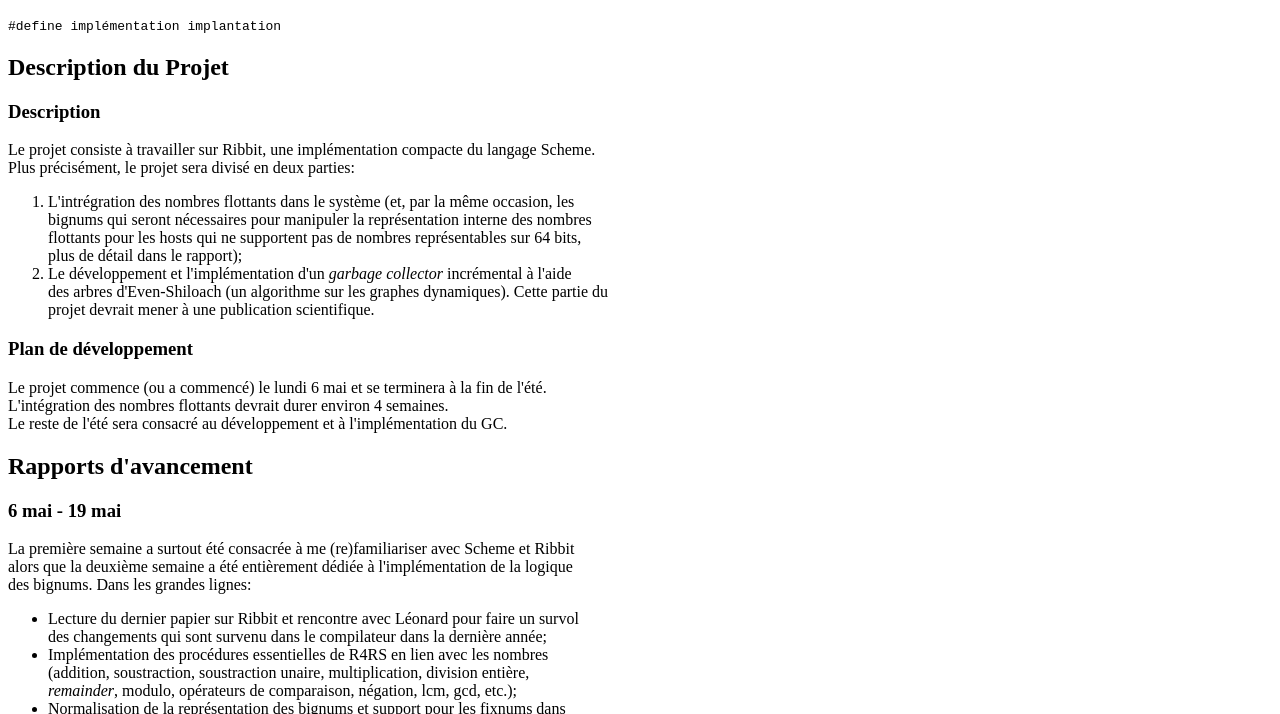
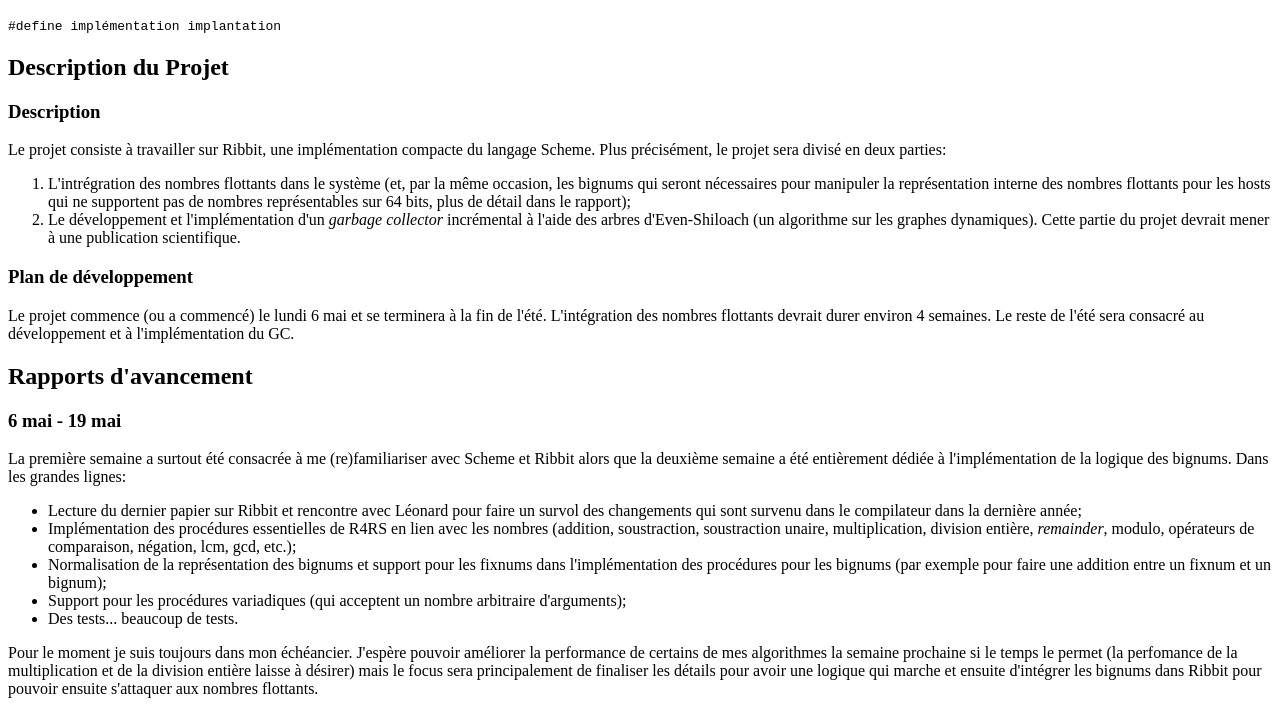
Before and after one commit to l4haie/l4haie.github.io, a plain HTML site: page index.html in a window 1280 px wide. Shown: the part 61-775 px from the top of the page. Drawn offline with Linux system fonts and the light colour scheme.

Commit message:
refactoring

```diff
--- a/index.html
+++ b/index.html
@@ -17,18 +17,18 @@
 
     <h3>Description</h3>
     <p>
-      Le projet consiste à travailler sur Ribbit, une implémentation compacte du langage Scheme. <br>
+      Le projet consiste à travailler sur Ribbit, une implémentation compacte du langage Scheme.
       Plus précisément, le projet sera divisé en deux parties:
       <ol>
         <li>
-          L'intrégration des nombres flottants dans le système (et, par la même occasion, les <br>
-          bignums qui seront nécessaires pour manipuler la représentation interne des nombres <br>
-          flottants pour les hosts qui ne supportent pas de nombres représentables sur 64 bits, <br>
+          L'intrégration des nombres flottants dans le système (et, par la même occasion, les
+          bignums qui seront nécessaires pour manipuler la représentation interne des nombres
+          flottants pour les hosts qui ne supportent pas de nombres représentables sur 64 bits,
           plus de détail dans le rapport);
         </li>
         <li>
-          Le développement et l'implémentation d'un <i>garbage collector</i> incrémental à l'aide <br>
-          des arbres d'Even-Shiloach (un algorithme sur les graphes dynamiques). Cette partie du <br>
+          Le développement et l'implémentation d'un <i>garbage collector</i> incrémental à l'aide
+          des arbres d'Even-Shiloach (un algorithme sur les graphes dynamiques). Cette partie du
           projet devrait mener à une publication scientifique.
         </li>
       </ol>
@@ -36,8 +36,8 @@
 
     <h3>Plan de développement</h3>
     <p>
-      Le projet commence (ou a commencé) le lundi 6 mai et se terminera à la fin de l'été. <br>
-      L'intégration des nombres flottants devrait durer environ 4 semaines. <br>
+      Le projet commence (ou a commencé) le lundi 6 mai et se terminera à la fin de l'été.
+      L'intégration des nombres flottants devrait durer environ 4 semaines.
       Le reste de l'été sera consacré au développement et à l'implémentation du GC.
     </p>
 
@@ -45,37 +45,37 @@
 
     <h3>6 mai - 19 mai</h3>
     <p>
-      La première semaine a surtout été consacrée à me (re)familiariser avec Scheme et Ribbit <br>
-      alors que la deuxième semaine a été entièrement dédiée à l'implémentation de la logique <br>
+      La première semaine a surtout été consacrée à me (re)familiariser avec Scheme et Ribbit
+      alors que la deuxième semaine a été entièrement dédiée à l'implémentation de la logique
       des bignums. Dans les grandes lignes:
       <ul>
         <li>
-          Lecture du dernier papier sur Ribbit et rencontre avec Léonard pour faire un survol <br>
+          Lecture du dernier papier sur Ribbit et rencontre avec Léonard pour faire un survol
           des changements qui sont survenu dans le compilateur dans la dernière année;
         </li>
         <li>
-          Implémentation des procédures essentielles de R4RS en lien avec les nombres <br>
-          (addition, soustraction, soustraction unaire, multiplication, division entière, <br>
+          Implémentation des procédures essentielles de R4RS en lien avec les nombres
+          (addition, soustraction, soustraction unaire, multiplication, division entière,
           <i>remainder</i>, modulo, opérateurs de comparaison, négation, lcm, gcd, etc.);
         </li>
         <li>
-          Normalisation de la représentation des bignums et support pour les fixnums dans <br>
-          l'implémentation des procédures pour les bignums (par exemple pour faire une <br>
+          Normalisation de la représentation des bignums et support pour les fixnums dans
+          l'implémentation des procédures pour les bignums (par exemple pour faire une
           addition entre un fixnum et un bignum);
         </li>
         <li>
-          Support pour les procédures variadiques (qui acceptent un nombre arbitraire <br>
+          Support pour les procédures variadiques (qui acceptent un nombre arbitraire
           d'arguments);
         </li>
         <li>
           Des tests... beaucoup de tests.
         </li>
       </ul>
-      Pour le moment je suis toujours dans mon échéancier. J'espère pouvoir améliorer la <br>
-      performance de certains de mes algorithmes la semaine prochaine si le temps le permet <br>
-      (la perfomance de la multiplication et de la division entière laisse à désirer) mais <br>
-      le focus sera principalement de finaliser les détails pour avoir une logique qui <br>
-      marche et ensuite d'intégrer les bignums dans Ribbit pour pouvoir ensuite s'attaquer <br>
+      Pour le moment je suis toujours dans mon échéancier. J'espère pouvoir améliorer la
+      performance de certains de mes algorithmes la semaine prochaine si le temps le permet
+      (la perfomance de la multiplication et de la division entière laisse à désirer) mais
+      le focus sera principalement de finaliser les détails pour avoir une logique qui
+      marche et ensuite d'intégrer les bignums dans Ribbit pour pouvoir ensuite s'attaquer
       aux nombres flottants.
     </p>
 
```
